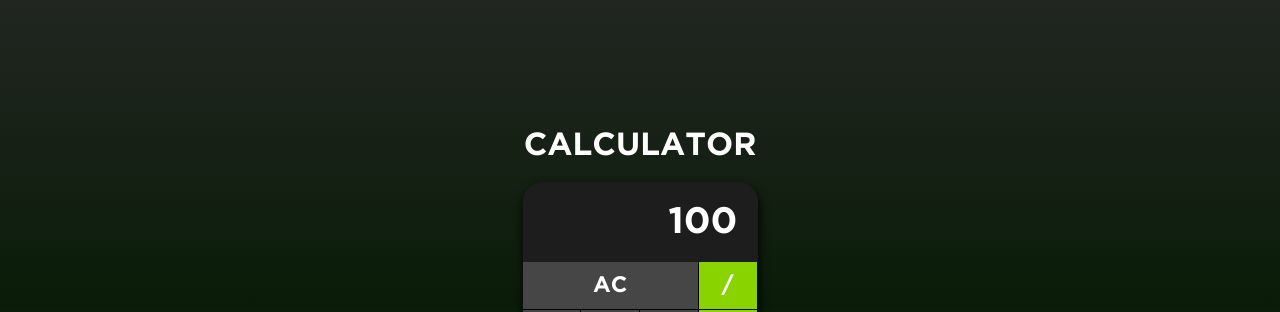
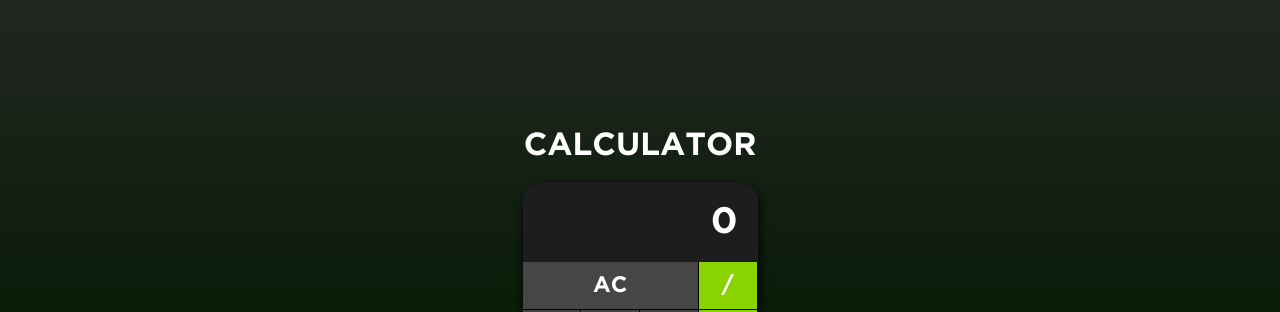
Before and after one commit to galenomoon/Calculator_React, a React (Create React App) app: page / in a window 1280 px wide. Shown: the part 102-414 px from the top of the page. Built offline with nearby package versions, Linux system fonts and the light colour scheme.

Commit message:
Calculator getting typed values and showing on display

```diff
--- a/src/main/Calculator.jsx
+++ b/src/main/Calculator.jsx
@@ -3,7 +3,18 @@
 import Button from "../components/Button.jsx";
 import Display from "../components/Display.jsx";
 
+// Initial state of calculator, how it'll start in application
+const initialState = {
+  displayValue: "0",
+  clearDisplay: false,
+  operation: null,
+  values: [0, 0],
+  current: 0, //Witch x of [a, b]
+};
+
 export default class Calculator extends Component {
+  state = { ...initialState };
+
   constructor(props) {
     super(props);
     this.clearMemory = this.clearMemory.bind(this);
@@ -12,7 +23,7 @@
   }
 
   clearMemory() {
-    console.log("limpar");
+    this.setState({ ...initialState });
   }
 
   setOperation(operation) {
@@ -20,7 +31,21 @@
   }
 
   addDigit(n) {
-    console.log(n);
+    // Filter | Only one dot for number
+    if (n === "." && this.state.displayValue.includes(".")) {
+      return; //Nothing will be returned
+    }
+
+    //Display need's to be clean if
+    // - the value to be 0 and I wanna type a first number
+    // - Press btn AC
+    const clearDisplay =
+      this.state.displayValue === "0" || this.state.clearDisplay;
+
+    //Typed value
+    const currentValue = clearDisplay ? " " : this.state.displayValue;
+    const displayValue = currentValue + n;
+    this.setState({ displayValue, clearDisplay: false });
   }
 
   render() {
@@ -28,9 +53,9 @@
     // const setOperation = (op) => this.setOperation(op);
     return (
       <div className="calculator">
-        <Display value={100} />
+        <Display value={this.state.displayValue} />
         <Button label="AC" click={this.clearMemory} triple />
-        <Button label="/" click={this.setOperation}  operation />
+        <Button label="/" click={this.setOperation} operation />
         <Button label="7" click={this.addDigit} />
         <Button label="8" click={this.addDigit} />
         <Button label="9" click={this.addDigit} />
```
